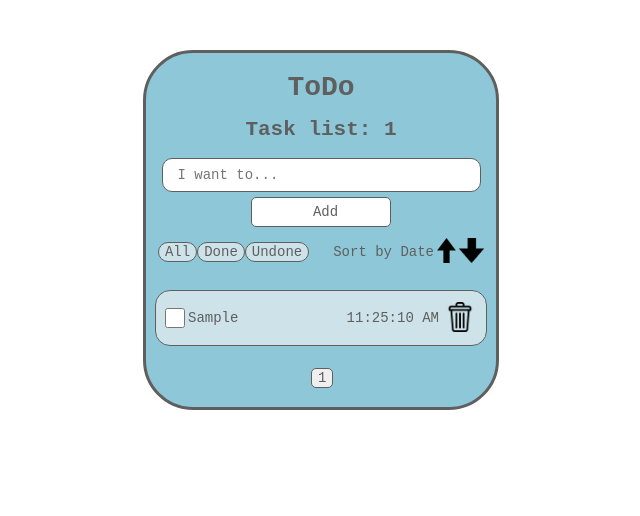
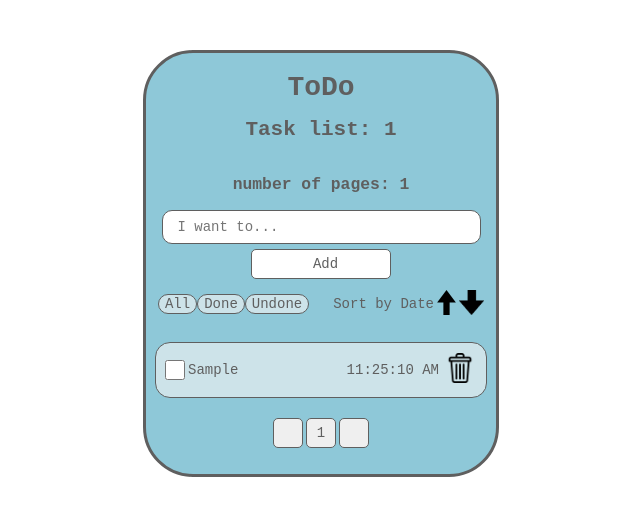
Before and after one commit to Clyde-Loudmoore/ToDo, a React (Create React App) app: page / in a window 1280 px wide. Both pictures are taken after typing "Sample" into the empty fields and a click on the button "Add". Shown: the top 516 px of the page, without its empty margins (319-959 px from the left). Built offline with nearby package versions, Linux system fonts and the light colour scheme.

Commit message:
corrected styles

```diff
--- a/src/App.css
+++ b/src/App.css
@@ -29,6 +29,9 @@
 .header h2 {
   margin-top: 15px;
 }
+.header h3 {
+  margin-top: 5;
+}
 
 .add {
   width: 140px;
@@ -40,6 +43,10 @@
   background-color: #fff;
   border: 1px solid #5f5f5f;
   border-radius: 5px;
+  cursor: pointer;
+}
+.add:active {
+  background-color: #d3ba9e;
 }
 
 .sort {
@@ -57,6 +64,10 @@
   background-color: #cde3e9;
   border: 1px solid #5f5f5f;
   border-radius: 10px;
+  cursor: pointer;
+}
+.sort_btn:focus {
+  background-color: #d3ba9e;
 }
 .sort_date {
   display: flex;
@@ -66,6 +77,7 @@
   background-color: #8ec8d8;
   padding: 0;
   margin: 0;
+  cursor: pointer;
 }
 .sort_date__btn img {
   width: 25px;
@@ -84,6 +96,7 @@
 .done {
   width: 20px;
   height: 20px;
+  cursor: pointer;
 }
 
 .list ul {
@@ -108,6 +121,7 @@
 .list ul li button {
   border: none;
   background-color: #cde3e9;
+  cursor: pointer;
 }
 .list ul li img {
   width: 30px;
@@ -116,27 +130,27 @@
 
 .pagination {
   display: flex;
-  display: flex;
   flex-wrap: wrap;
   justify-content: center;
+  align-items: center;
   padding: 0 15px;
-  margin-top: 0;
+  margin: 0 0 23px 0;
 }
 
 .page-item {
+  display: flex;
   list-style-type: none;
-  padding: 5px;
-  width: 20px;
-  height: 20px;
+  padding: 3px;
 }
-.page-item button {
+.page-item_btn {
   color: #5f5f5f;
   font: 14px "Inconsolata", monospace;
   border: 1px solid #5f5f5f;
   border-radius: 5px;
+  width: 30px;
+  height: 30px;
+  cursor: pointer;
 }
-.page-item button a {
-  text-decoration: none;
-  color: #5f5f5f;
-  font: 14px "Inconsolata", monospace;
+.page-item_btn:focus {
+  background-color: #d3ba9e;
 }
--- a/src/App.js
+++ b/src/App.js
@@ -19,10 +19,18 @@ export default function App() {
   const lastTodoIndex = currentPage * todosPerPages;
   const firstTodoIndex = lastTodoIndex - todosPerPages;
   const currentTodo = todos.slice(firstTodoIndex, lastTodoIndex);
+  const totalTodos = todos.length;
+
+  const pageNumber = [];
+  for (let i = 1; i <= Math.ceil(totalTodos / todosPerPages); i++) {
+    pageNumber.push(i);
+  }
 
   const paginate = (pageNumber) => {
     setCurrentPage(pageNumber);
   };
+
+
 
   const addTask = (userInput) => {
     if (userInput) {
@@ -82,6 +90,7 @@ export default function App() {
         <header className="header">
           <h1>ToDo</h1>
           <h2>Task list: {todos.length}</h2>
+          <h3>number of pages: {pageNumber.length}</h3>
 
           <ToDoForm addTask={addTask} />
         </header>
@@ -137,8 +146,9 @@ export default function App() {
 
         <Pagination
           todosPerPage={todosPerPages}
-          totalTodos={todos.length}
+          totalTodos={totalTodos}
           paginate={paginate}
+          pageNumber={pageNumber}
         />
       </div>
     </div>
--- a/src/App.sass
+++ b/src/App.sass
@@ -29,6 +29,8 @@ $font: 14px 'Inconsolata', monospace
         margin-bottom: 0
     h2
         margin-top: 15px
+    h3
+        margin-top: 5
 
 .add
     width: 140px
@@ -40,6 +42,9 @@ $font: 14px 'Inconsolata', monospace
     background-color: #fff
     border: 1px solid $color
     border-radius: 5px
+    cursor: pointer
+    &:active
+        background-color: #d3ba9e
 
 .sort
     display: flex
@@ -54,6 +59,9 @@ $font: 14px 'Inconsolata', monospace
         background-color: $bncolor
         border: 1px solid $color
         border-radius: 10px
+        cursor: pointer
+        &:focus
+            background-color: #d3ba9e
     &_date
         display: flex
         &__btn
@@ -61,6 +69,7 @@ $font: 14px 'Inconsolata', monospace
             background-color: $bgcolor
             padding: 0
             margin: 0
+            cursor: pointer
             img
                 width: 25px
                 height: 25px
@@ -76,6 +85,7 @@ $font: 14px 'Inconsolata', monospace
 .done
     width: 20px
     height: 20px
+    cursor: pointer
 
 .list ul
     padding: 0
@@ -97,30 +107,30 @@ $font: 14px 'Inconsolata', monospace
         button
             border: none
             background-color: $bncolor
+            cursor: pointer
         img
             width: 30px
             height: 30px
 
 .pagination
     display: flex
-    display: flex
     flex-wrap: wrap
     justify-content: center
+    align-items: center
     padding: 0 15px
-    margin-top: 0
+    margin: 0 0 23px 0
 
 .page-item
+    display: flex
     list-style-type: none
-    padding: 5px
-    width: 20px
-    height: 20px
-
-    button
+    padding: 3px
+    &_btn
         color: $color
         font: $font
         border: 1px solid $color
         border-radius: 5px
-        a
-            text-decoration: none
-            color: $color
-            font: $font
+        width: 30px
+        height: 30px
+        cursor: pointer
+        &:focus
+            background-color: #d3ba9e
--- a/src/Components/Pagination.js
+++ b/src/Components/Pagination.js
@@ -1,24 +1,18 @@
 import React from "react";
 
-const Pagination = ({ todosPerPage, totalTodos, paginate }) => {
-  const pageNumber = [];
-
-  for (let i = 1; i <= Math.ceil(totalTodos / todosPerPage); i++) {
-    pageNumber.push(i);
-  }
-
+const Pagination = ({ paginate, pageNumber }) => {
   return (
     <div>
       <ul className="pagination">
+        <button className="page-item_btn"></button>
         {pageNumber.map((number) => (
           <li className="page-item" key={number}>
-            <button>
-              <a href="!#" onClick={() => paginate(number)}>
-                {number}
-              </a>
+            <button className="page-item_btn" onClick={() => paginate(number)}>
+              {number}
             </button>
           </li>
         ))}
+        <button className="page-item_btn"></button>
       </ul>
     </div>
   );
```
